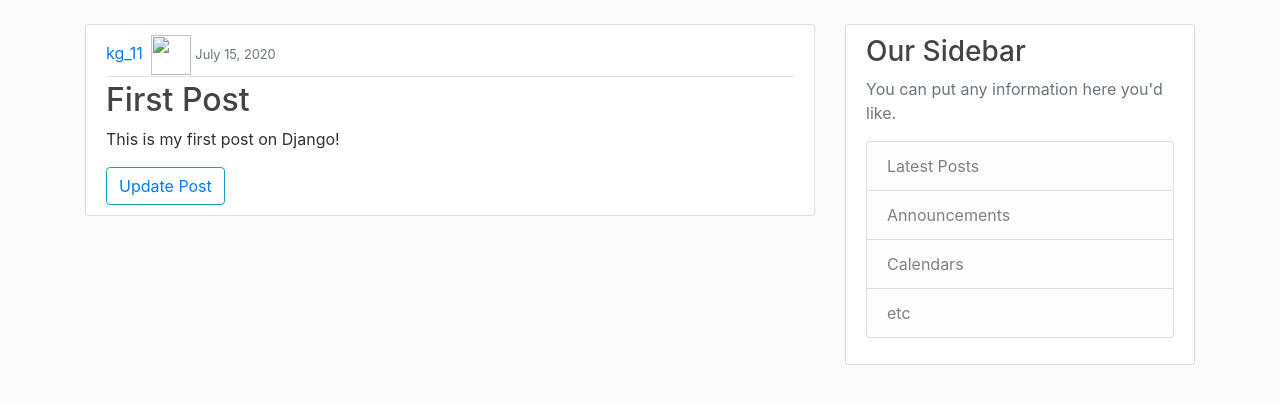
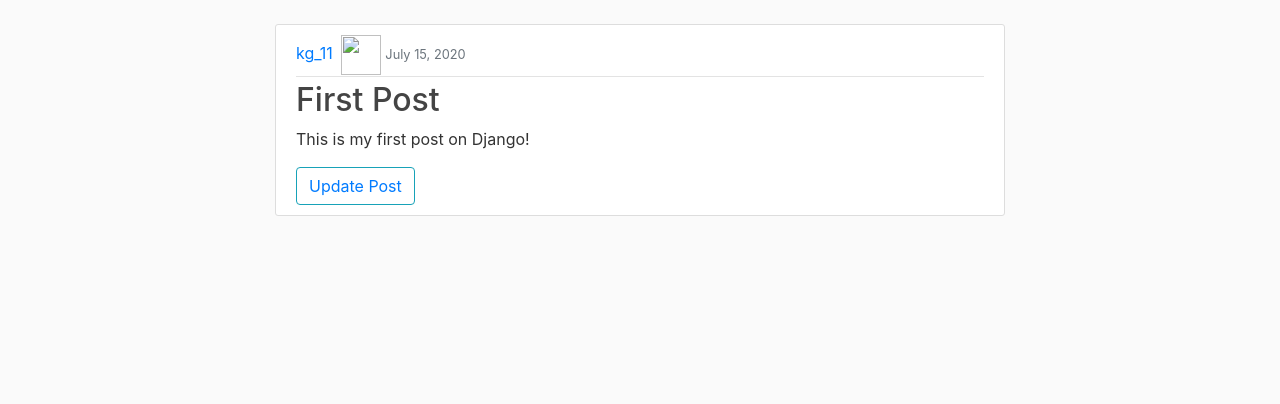
Before and after one commit to tracer11/django_blog, a Django app: page /post/1/ in a window 1280 px wide. Shown: the part 56-460 px from the top of the page. Run offline with Django 3.2, Linux system fonts and the light colour scheme; data comes from the database, SQL or seed files in the repository; some libraries are stand-ins or nearby versions.

Commit message:
removed unused html and centered main content block

```diff
--- a/blog/templates/blog/base.html
+++ b/blog/templates/blog/base.html
@@ -47,7 +47,7 @@
 
   <main role="main" class="container">
     <div class="row">
-      <div class="col-md-8">
+      <div class="col-md-8" style="margin:0 auto">
         {% if messages %}
           {% for message in messages %}
             <div class="alert alert-{{ message.tags }}">
@@ -56,19 +56,6 @@
           {% endfor %}
         {% endif %}
         {% block content %}{% endblock %}
-      </div>
-      <div class="col-md-4">
-        <div class="content-section">
-          <h3>Our Sidebar</h3>
-          <p class='text-muted'>You can put any information here you'd like.
-            <ul class="list-group">
-              <li class="list-group-item list-group-item-light">Latest Posts</li>
-              <li class="list-group-item list-group-item-light">Announcements</li>
-              <li class="list-group-item list-group-item-light">Calendars</li>
-              <li class="list-group-item list-group-item-light">etc</li>
-            </ul>
-          </p>
-        </div>
       </div>
     </div>
   </main>
```
